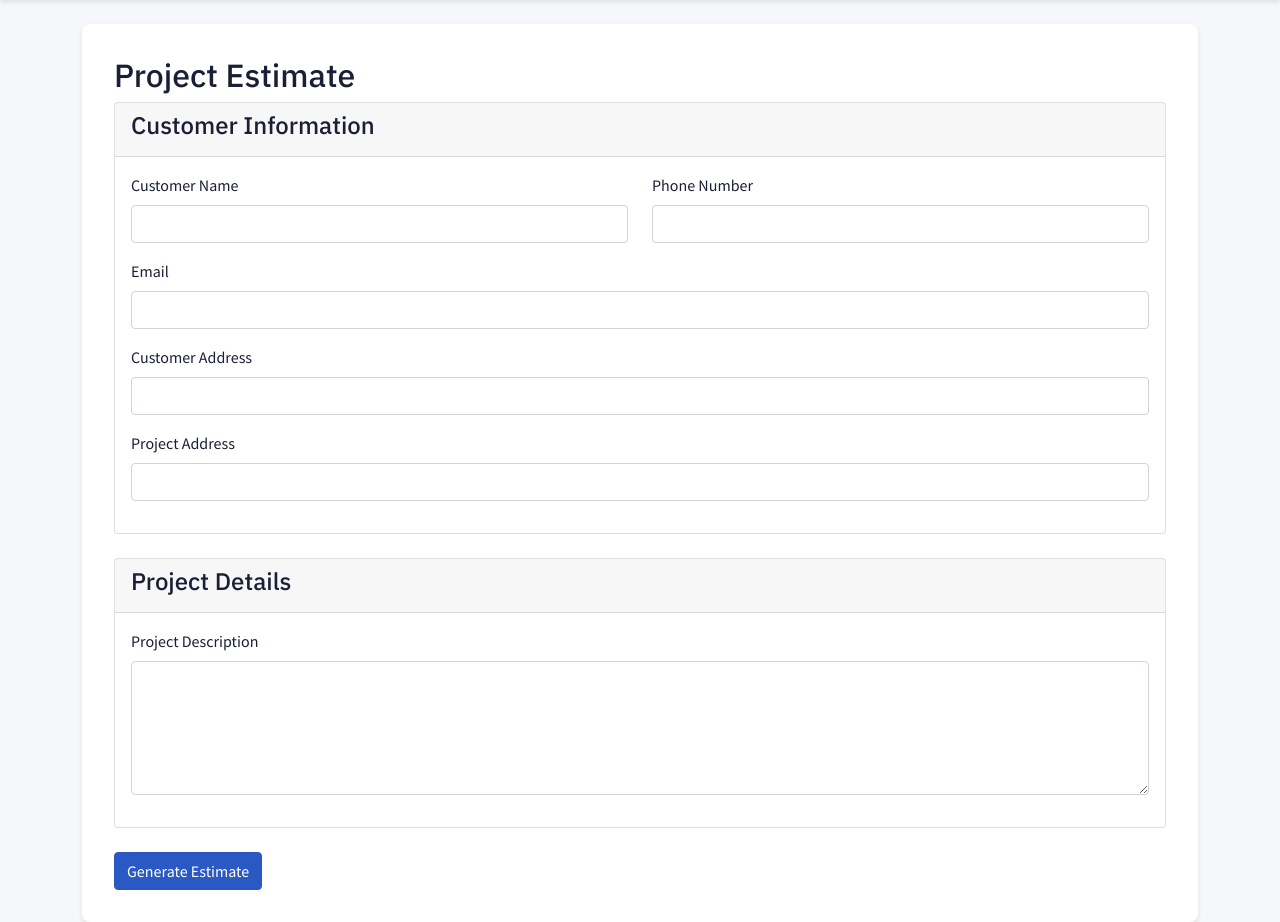
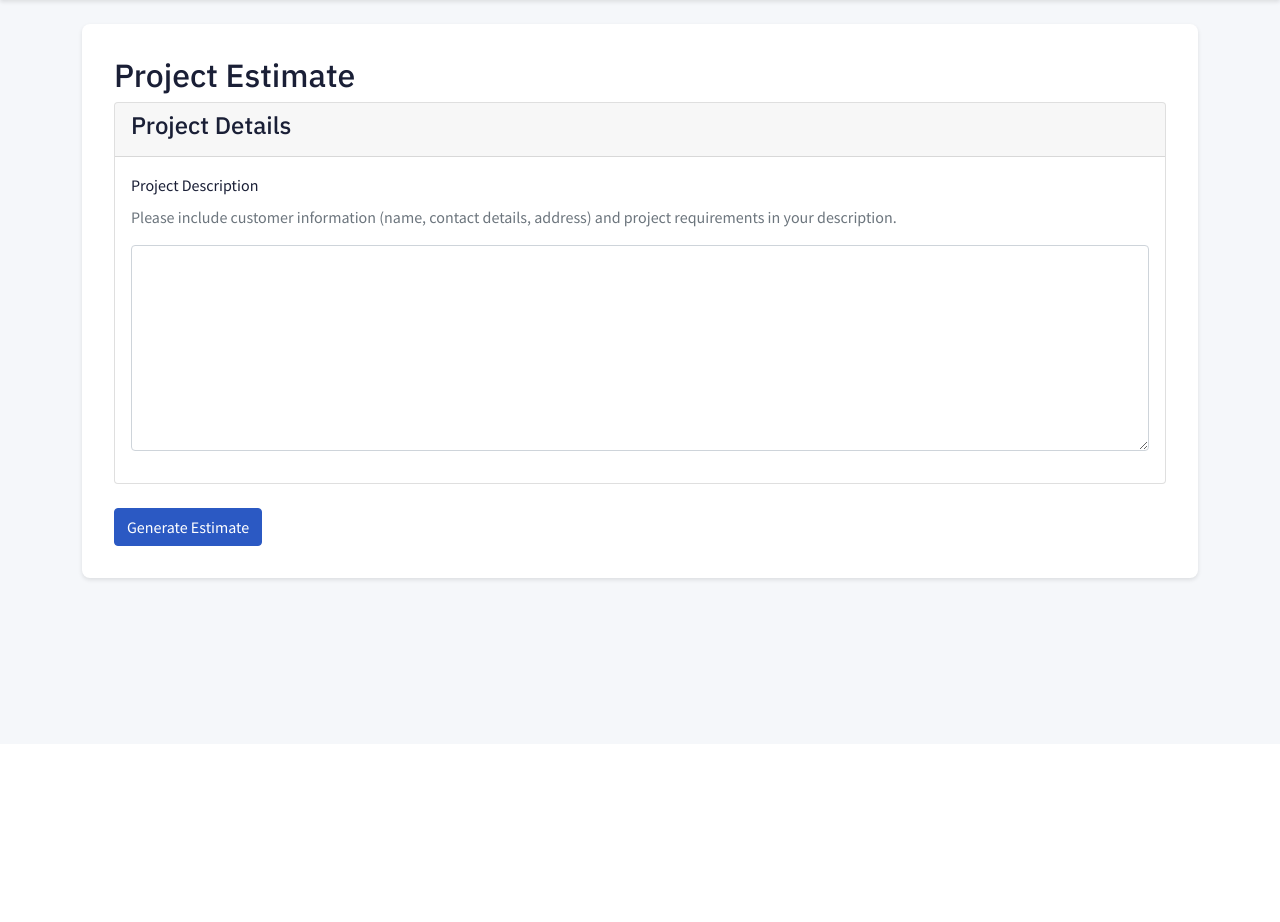
Before and after one commit to WesternBarbarian/proposal-pro, a Flask app: page /estimate in a window 1280 px wide. Shown: the part 56-978 px from the top of the page. After the commit the page ends 639 px from the top, so only its background shows below. Run offline with Flask 3, Linux system fonts and the light colour scheme; some libraries are stand-ins or nearby versions.

Commit message:
Agent query: Could you test the new simplified estimate form? Please enter a project description that includes customer details and project requirements. Does the form submit successfully and show the extracted information correctly?
Refactor project estimation form: Remove separate customer information section; AI now parses customer details from project description.

Screenshot: https://storage.googleapis.com/screenshot-production-us-central1/e0195ec9-bbd4-4786-9209-a61c7380599c/6484abe7-d1e6-4ef3-a71c-9b1b0aa03f12.jpg

```diff
--- a/app.py
+++ b/app.py
@@ -3,8 +3,8 @@ import json
 import logging
 from flask import Flask, render_template, request, jsonify, flash, redirect, url_for
 from flask_wtf import FlaskForm
-from wtforms import StringField, TextAreaField, SubmitField
-from wtforms.validators import DataRequired, Email
+from wtforms import TextAreaField, SubmitField
+from wtforms.validators import DataRequired
 from ai_helper import analyze_project, generate_proposal, Customer
 
 # Configure logging
@@ -14,11 +14,6 @@ app = Flask(__name__)
 app.secret_key = os.environ.get("SESSION_SECRET")
 
 class ProjectForm(FlaskForm):
-    customer_name = StringField('Customer Name', validators=[DataRequired()])
-    customer_phone = StringField('Phone Number', validators=[DataRequired()])
-    customer_email = StringField('Email', validators=[DataRequired(), Email()])
-    customer_address = StringField('Customer Address', validators=[DataRequired()])
-    project_address = StringField('Project Address', validators=[DataRequired()])
     project_description = TextAreaField('Project Description', validators=[DataRequired()])
     submit = SubmitField('Generate Estimate')
 
@@ -36,18 +31,18 @@ def estimate():
     form = ProjectForm()
     if form.validate_on_submit():
         try:
-            # Create Customer object
+            # Extract customer information and project details using AI
+            project_details = analyze_project(form.project_description.data)
+            price_list = load_price_list()
+
+            # Create Customer object from AI-extracted data
             customer = Customer(
-                name=form.customer_name.data,
-                phone=form.customer_phone.data,
-                email=form.customer_email.data,
-                address=form.customer_address.data,
-                project_address=form.project_address.data
+                name=project_details.get('customer', {}).get('name', 'unknown'),
+                phone=project_details.get('customer', {}).get('phone', 'unknown'),
+                email=project_details.get('customer', {}).get('email', 'unknown'),
+                address=project_details.get('customer', {}).get('address', 'unknown'),
+                project_address=project_details.get('customer', {}).get('project_address', 'same')
             )
-
-            # Analyze project using Gemini AI
-            project_details = analyze_project(form.project_description.data, customer)
-            price_list = load_price_list()
 
             # Calculate estimated costs
             total_cost = 0
--- a/templates/estimate.html
+++ b/templates/estimate.html
@@ -9,77 +9,13 @@
         {{ form.csrf_token }}
         <div class="card mb-4">
             <div class="card-header">
-                <h4>Customer Information</h4>
-            </div>
-            <div class="card-body">
-                <div class="row">
-                    <div class="col-md-6 mb-3">
-                        {{ form.customer_name.label(class="form-label") }}
-                        {{ form.customer_name(class="form-control") }}
-                        {% if form.customer_name.errors %}
-                        <div class="invalid-feedback">
-                            {% for error in form.customer_name.errors %}
-                            {{ error }}
-                            {% endfor %}
-                        </div>
-                        {% endif %}
-                    </div>
-                    <div class="col-md-6 mb-3">
-                        {{ form.customer_phone.label(class="form-label") }}
-                        {{ form.customer_phone(class="form-control") }}
-                        {% if form.customer_phone.errors %}
-                        <div class="invalid-feedback">
-                            {% for error in form.customer_phone.errors %}
-                            {{ error }}
-                            {% endfor %}
-                        </div>
-                        {% endif %}
-                    </div>
-                </div>
-                <div class="mb-3">
-                    {{ form.customer_email.label(class="form-label") }}
-                    {{ form.customer_email(class="form-control") }}
-                    {% if form.customer_email.errors %}
-                    <div class="invalid-feedback">
-                        {% for error in form.customer_email.errors %}
-                        {{ error }}
-                        {% endfor %}
-                    </div>
-                    {% endif %}
-                </div>
-                <div class="mb-3">
-                    {{ form.customer_address.label(class="form-label") }}
-                    {{ form.customer_address(class="form-control") }}
-                    {% if form.customer_address.errors %}
-                    <div class="invalid-feedback">
-                        {% for error in form.customer_address.errors %}
-                        {{ error }}
-                        {% endfor %}
-                    </div>
-                    {% endif %}
-                </div>
-                <div class="mb-3">
-                    {{ form.project_address.label(class="form-label") }}
-                    {{ form.project_address(class="form-control") }}
-                    {% if form.project_address.errors %}
-                    <div class="invalid-feedback">
-                        {% for error in form.project_address.errors %}
-                        {{ error }}
-                        {% endfor %}
-                    </div>
-                    {% endif %}
-                </div>
-            </div>
-        </div>
-
-        <div class="card mb-4">
-            <div class="card-header">
                 <h4>Project Details</h4>
             </div>
             <div class="card-body">
                 <div class="mb-3">
                     {{ form.project_description.label(class="form-label") }}
-                    {{ form.project_description(class="form-control", rows=5) }}
+                    <p class="text-muted">Please include customer information (name, contact details, address) and project requirements in your description.</p>
+                    {{ form.project_description(class="form-control", rows=8) }}
                     {% if form.project_description.errors %}
                     <div class="invalid-feedback">
                         {% for error in form.project_description.errors %}
```
Also changed, not shown: ai_helper.py (+24 -14 lines).
